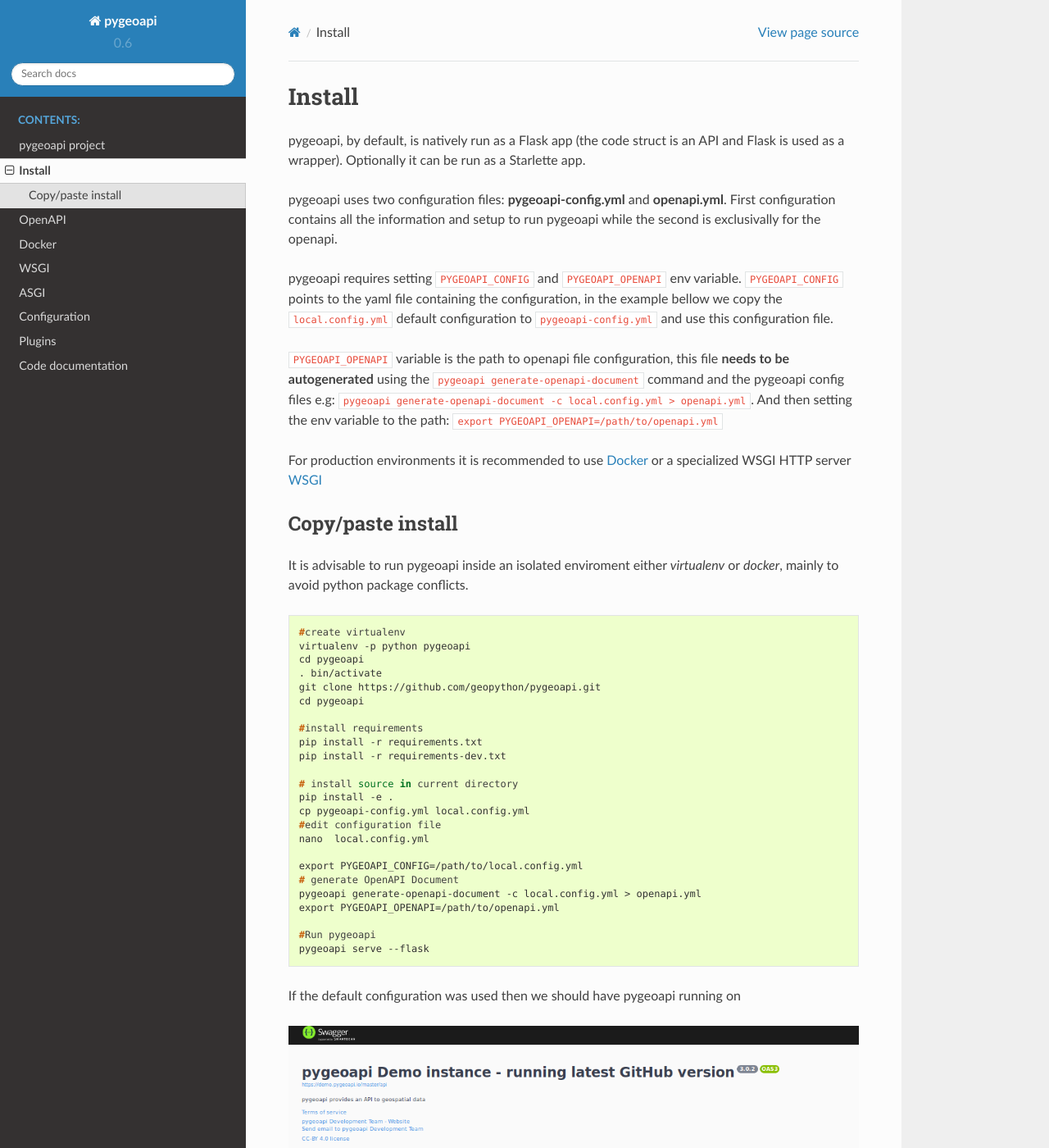
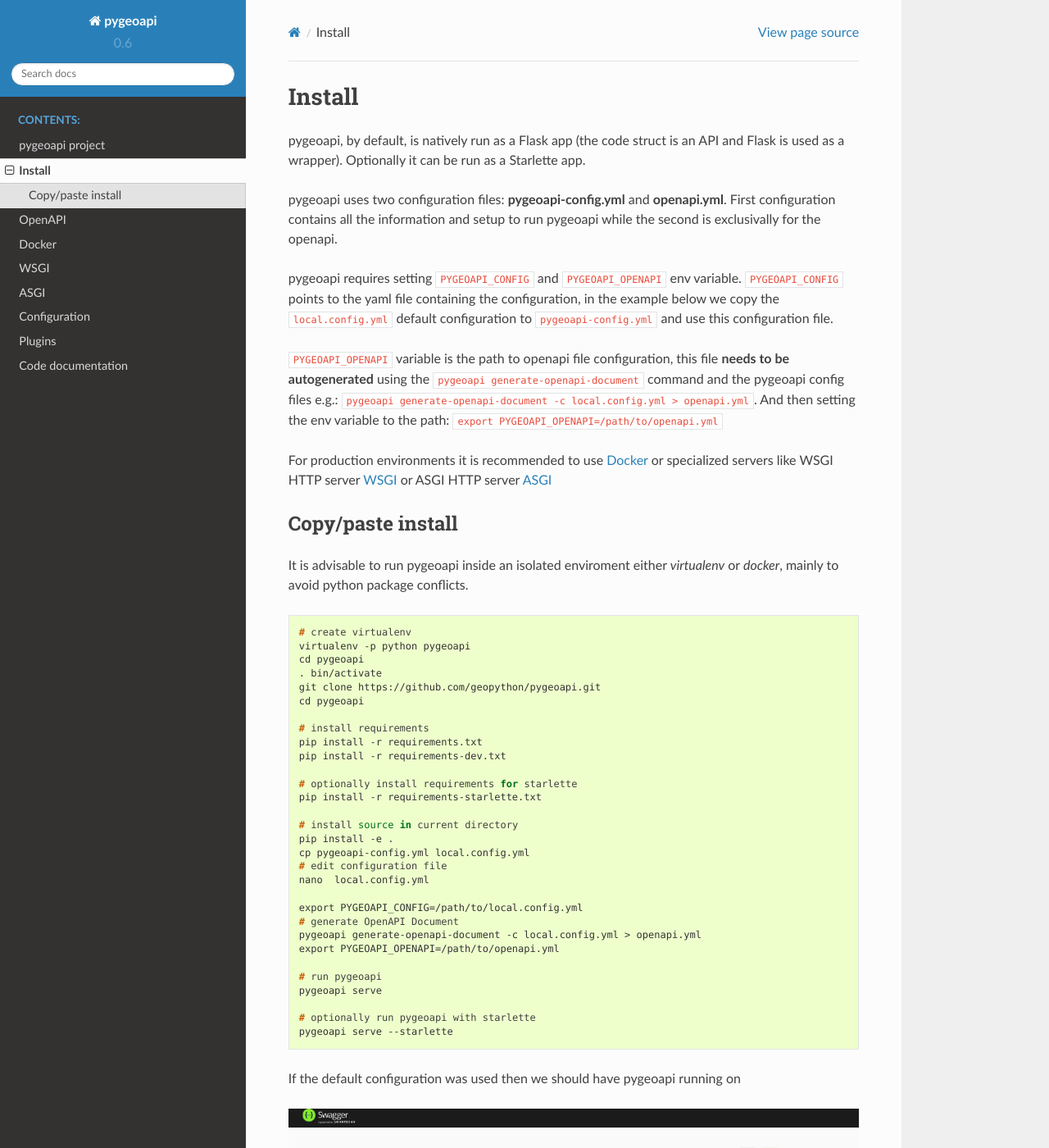
Before and after one commit to geopython/pygeoapi, a Sphinx documentation site: the page built from docs/source/install.rst, in a window 1280 px wide and 1400 px high. Shown: the whole window at 82% size. Built offline with Sphinx 7.4.7 and the Read the Docs theme 2.0.0, drawn with Linux system fonts in a browser that asks for light colours.

Commit message:
Improve installation docs

```diff
--- a/docs/source/install.rst
+++ b/docs/source/install.rst
@@ -8,13 +8,13 @@
 pygeoapi uses two configuration files: **pygeoapi-config.yml** and **openapi.yml**. First configuration contains all the information and setup to run pygeoapi while the second is exclusivally for the openapi.
 
 pygeoapi requires setting ``PYGEOAPI_CONFIG`` and  ``PYGEOAPI_OPENAPI`` env variable.   ``PYGEOAPI_CONFIG`` points to the yaml file containing the configuration, in the example
-bellow we copy the ``local.config.yml`` default configuration to ``pygeoapi-config.yml`` and use this configuration file.
+below we copy the ``local.config.yml`` default configuration to ``pygeoapi-config.yml`` and use this configuration file.
 
 ``PYGEOAPI_OPENAPI`` variable is the path to openapi file configuration, this file **needs to be autogenerated** using the  ``pygeoapi generate-openapi-document`` command and
-the pygeoapi config files e.g:  ``pygeoapi generate-openapi-document -c local.config.yml > openapi.yml``. And then setting the env variable to the path:
+the pygeoapi config files e.g.:  ``pygeoapi generate-openapi-document -c local.config.yml > openapi.yml``. And then setting the env variable to the path:
 ``export PYGEOAPI_OPENAPI=/path/to/openapi.yml``
 
-For production environments it is recommended to use :ref:`docker` or a specialized WSGI  HTTP server :ref:`wsgi`
+For production environments it is recommended to use :ref:`docker` or specialized servers like WSGI HTTP server :ref:`wsgi` or ASGI HTTP server :ref:`asgi`
 
 Copy/paste install
 ------------------
@@ -23,21 +23,24 @@
 
 .. code-block:: console
 
-	#create virtualenv
+	# create virtualenv
 	virtualenv -p python pygeoapi
 	cd pygeoapi
 	. bin/activate
 	git clone https://github.com/geopython/pygeoapi.git
 	cd pygeoapi
 
-	#install requirements
+	# install requirements
 	pip install -r requirements.txt
 	pip install -r requirements-dev.txt
+
+	# optionally install requirements for starlette
+	pip install -r requirements-starlette.txt
 
 	# install source in current directory
 	pip install -e .
 	cp pygeoapi-config.yml local.config.yml
-	#edit configuration file
+	# edit configuration file
 	nano  local.config.yml
 
 	export PYGEOAPI_CONFIG=/path/to/local.config.yml
@@ -45,9 +48,11 @@
 	pygeoapi generate-openapi-document -c local.config.yml > openapi.yml
 	export PYGEOAPI_OPENAPI=/path/to/openapi.yml
 
-	#Run pygeoapi
-	pygeoapi serve --flask
+	# run pygeoapi
+	pygeoapi serve
 
+	# optionally run pygeoapi with starlette
+	pygeoapi serve --starlette
 
 If the default configuration was used then we should have pygeoapi running on
 
```
